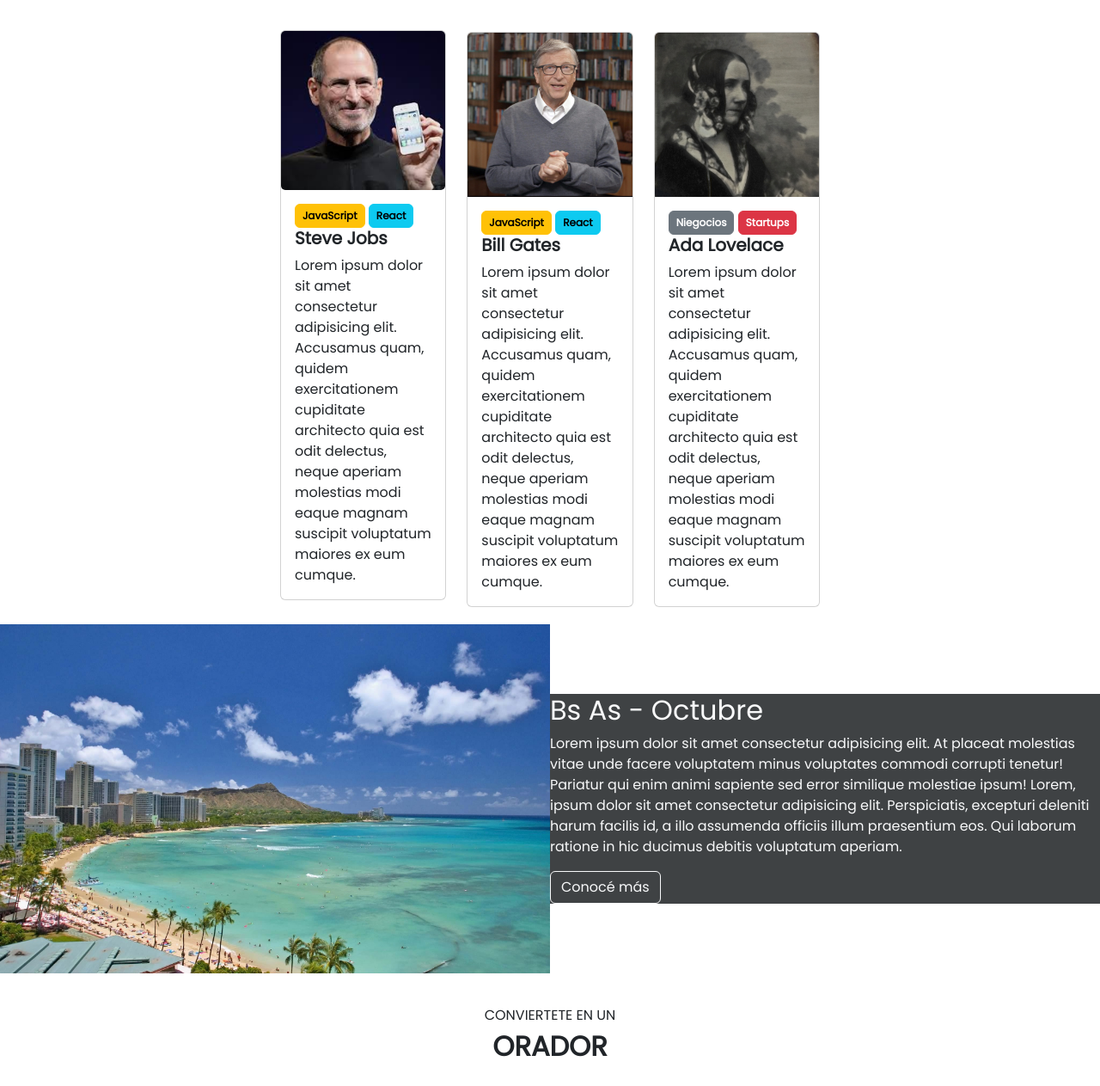
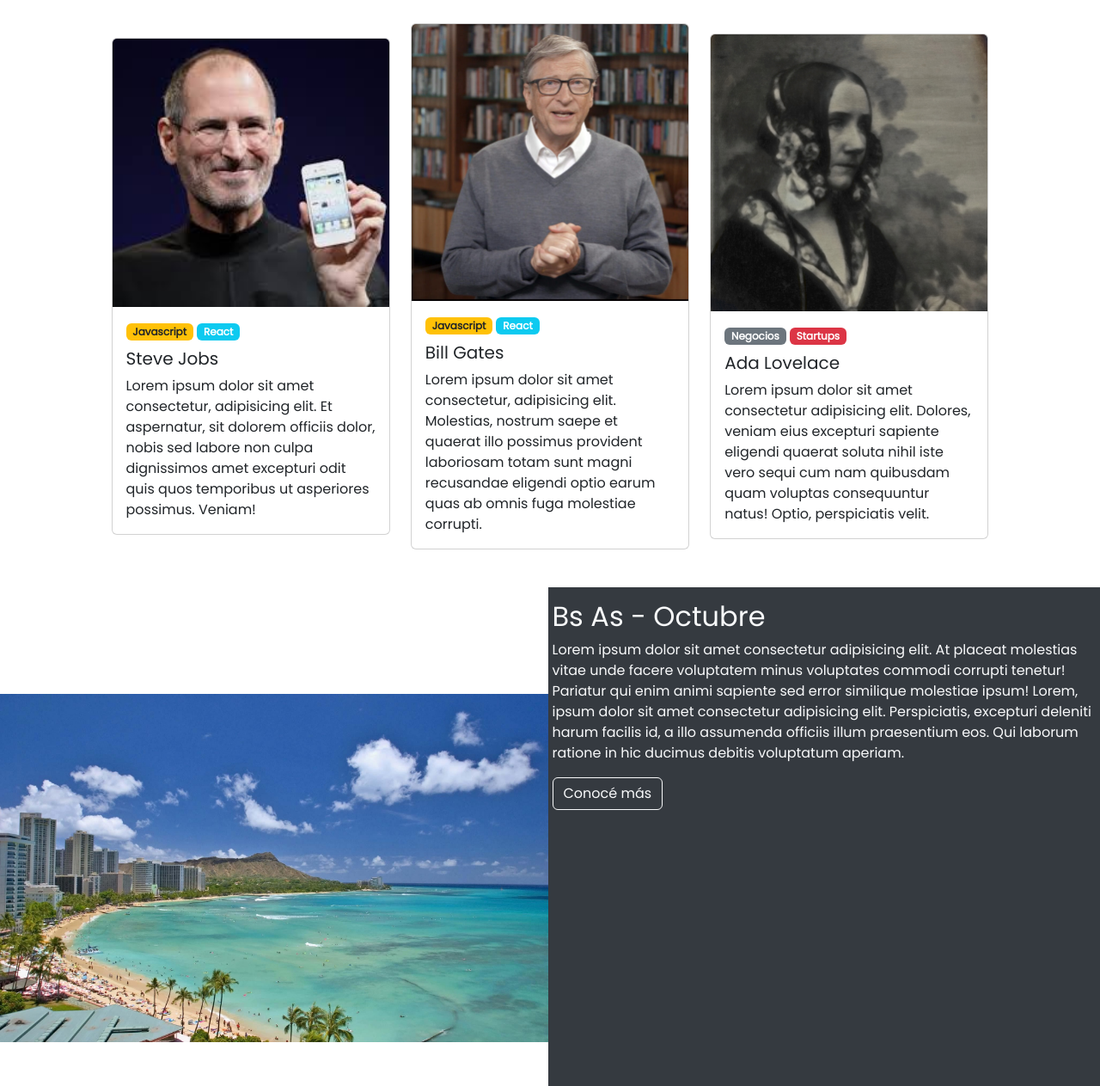
Before and after one commit to Mar1p0sa/tp_final, a plain HTML site: page index.html in a window 1280 px wide. Shown: the part 707-1970 px from the top of the page at 86% size. Drawn offline with nearby package versions, Linux system fonts and the light colour scheme.

Commit message:
Cambios varios
los links del menu  apuntan al id de la section.
Se cambio la estructura de ordenadores y se reconfiguro el sector de ubicacion.

```diff
--- a/index.html
+++ b/index.html
@@ -28,13 +28,13 @@
                 <a class="nav-link active" aria-current="page" href="#">La conferencia</a>
               </li>
               <li class="nav-item">
-                <a class="nav-link" href="#ancla-oradores">Los oradores</a>
+                <a class="nav-link" href="#oradores">Los oradores</a>
               </li>
               <li class="nav-item">
-                <a class="nav-link" href="#ancla-ubicacion">El lugar y la fecha</a>
+                <a class="nav-link" href="#lugar">El lugar y la fecha</a>
               </li>
               <li class="nav-item">
-                <a class="nav-link" href="#ancla-form-orador">Conviértete en orador</a>
+                <a class="nav-link" href="#form-orador">Conviértete en orador</a>
               </li>
                 <li class="nav-item">
                   <a class="nav-link  " id="nav-link-verde" href="#">Comprar tickets</a>
@@ -103,75 +103,68 @@
           <span class="visually-hidden">Next</span>
         </button>
    </section>
-        <div class="conoce">
-        <h6>CONOCE A LOS</h6>
-          <a id="ancla-oradores"><h2><b>ORADORES</b></h2></a>
-        </div>
+
                                                       <!--SECCION ORADORES-->
 
-        <div class="conte">
-          <div class="row">
-          <div class="col-sm-10 col-md-4 col-lg-2 col-xl-2">
-            <div class="card">
-              <img src="./elementos/steve.jpg" class="card-img img-fluid" alt="...">
+ <section class="container mb-4" id="oradores">
+  <div class="conoce">
+  <h6 class="titulo-gral">CONOCE A LOS </h6>
+    <a><h2><b>ORADORES</b></h2></a>
+  </div>
+  <div class="row justify-content-center">
+      <div class="col-md-11">
+          <div class="row row-cols-1 row-cols-md-3 g-4">
+              <div class="col">
+                  <div class="card h-100">
+                      <img src="./elementos/steve.jpg" class="card-img-top" alt="...">
                       <div class="card-body">
-                <button type="button" class="btn btn-warning"
-                style="--bs-btn-padding-y: .25rem; --bs-btn-padding-x: .5rem; --bs-btn-font-size: .75rem;">
-                 <b>JavaScript</b></button>
-                <button type="button" class="btn btn-info"
-                style="--bs-btn-padding-y: .25rem; --bs-btn-padding-x: .5rem; --bs-btn-font-size: .75rem;">
-                 <b>React</b></button>
-                <h5 class="card-title"><b>Steve Jobs</b></h5>
-                <p class="card-text">Lorem ipsum dolor sit amet consectetur adipisicing elit.
-                  Accusamus quam, quidem exercitationem cupiditate architecto quia est odit delectus,
-                  neque aperiam molestias modi eaque magnam suscipit voluptatum maiores ex eum cumque.</p>
+                          <div class="mb-2">
+                              <span class="badge bg-warning text-dark">Javascript</span>
+                              <span class="badge bg-info">React</span>
+                          </div>
+                          <h5 class="card-title">Steve Jobs</h5>
+                          <p class="card-text">Lorem ipsum dolor sit amet consectetur, adipisicing elit. Et aspernatur, sit dolorem officiis dolor, nobis sed labore non culpa dignissimos amet excepturi odit quis quos temporibus ut asperiores possimus. Veniam!</p>
                       </div>
                   </div>
               </div>
-          <div class="col-sm-10 col-md-4 col-lg-2 col-xl-2"style="padding-top: 10px;" >
-            <div class="card">
+              <div class="col">
+                  <div class="card h-100">
                       <img src="./elementos/bill.jpg" class="card-img-top" alt="...">
                       <div class="card-body">
-                <button type="button" class="btn btn-warning"
-                style="--bs-btn-padding-y: .25rem; --bs-btn-padding-x: .5rem; --bs-btn-font-size: .75rem;">
-                 <b>JavaScript</b></button>
-                 <button type="button" class="btn btn-info"
-                 style="--bs-btn-padding-y: .25rem; --bs-btn-padding-x: .5rem; --bs-btn-font-size: .75rem;">
-                  <b>React</b></button>
-                <h5 class="card-title"><b>Bill Gates</b></h5>
-                <p class="card-text">Lorem ipsum dolor sit amet consectetur adipisicing elit.
-                  Accusamus quam, quidem exercitationem cupiditate architecto quia est odit delectus,
-                  neque aperiam molestias modi eaque magnam suscipit voluptatum maiores ex eum cumque.</p>
+                          <div class="mb-2">
+                              <span class="badge bg-warning text-dark">Javascript</span>
+                              <span class="badge bg-info">React</span>
+                          </div>
+                          <h5 class="card-title">Bill Gates</h5>
+                          <p class="card-text">Lorem ipsum dolor sit amet consectetur, adipisicing elit. Molestias, nostrum saepe et quaerat illo possimus provident laboriosam totam sunt magni recusandae eligendi optio earum quas ab omnis fuga molestiae corrupti.</p>
                       </div>
                   </div>
               </div>
-          <div class="col-sm-10 col-md-4 col-lg-2 col-xl-2" style="padding-top: 10px;">
-            <div class="card">
+              <div class="col">
+                  <div class="card h-100">
                       <img src="./elementos/ada.jpeg" class="card-img-top" alt="...">
                       <div class="card-body">
-                <button type="button" class="btn btn-secondary"
-                style="--bs-btn-padding-y: .25rem; --bs-btn-padding-x: .5rem; --bs-btn-font-size: .75rem;">
-                 <b>Niegocios</b></button>
-                 <button type="button" class="btn btn-danger"
-                 style="--bs-btn-padding-y: .25rem; --bs-btn-padding-x: .5rem; --bs-btn-font-size: .75rem;">
-                  <b>Startups</b></button>
-                <h5 class="card-title"><b>Ada Lovelace</b></h5>
-                <p class="card-text">Lorem ipsum dolor sit amet consectetur adipisicing elit.
-                  Accusamus quam, quidem exercitationem cupiditate architecto quia est odit delectus,
-                  neque aperiam molestias modi eaque magnam suscipit voluptatum maiores ex eum cumque.</p>
+                          <div class="mb-2">
+                              <span class="badge bg-secondary">Negocios</span>
+                              <span class="badge bg-danger">Startups</span>
+                          </div>
+                          <h5 class="card-title">Ada Lovelace</h5>
+                          <p class="card-text">Lorem ipsum dolor sit amet consectetur adipisicing elit. Dolores, veniam eius excepturi sapiente eligendi quaerat soluta nihil iste vero sequi cum nam quibusdam quam voluptas consequuntur natus! Optio, perspiciatis velit.</p>
                       </div>
                   </div>
               </div>
           </div>
       </div>
+  </div>
+
+</section>
                                                  <!--SECCION UBICACION-->
-       <a id="ancla-ubicacion"></a>
-      <section class="mb-4"  id="lugar">
+  <section class="mb-4" id="lugar">
     <div class="row g-0">
-            <div class="col-md">
+        <div class="col-md border-light">
             <img src="./elementos/honolulu.jpg" alt="Honolulu" class="img-fluid">
         </div>
-            <div class="col-md text-light h-100 bg-aside1" style="background-color: #3f4244;">
+        <div class="col-md text-light" id="gris">
             <h2>Bs As - Octubre</h2>
             <p>Lorem ipsum dolor sit amet consectetur adipisicing elit. At placeat molestias vitae unde facere voluptatem minus voluptates commodi corrupti tenetur! Pariatur qui enim animi sapiente sed error similique molestiae ipsum! Lorem, ipsum dolor sit amet consectetur adipisicing elit. Perspiciatis, excepturi deleniti harum facilis id, a illo assumenda officiis illum praesentium eos. Qui laborum ratione in hic ducimus debitis voluptatum aperiam.</p>
             <a class="btn btn-outline-light" href="#">Conocé más</a>
@@ -185,7 +178,7 @@
         <div class="col-lg-8 col-xl-7">
             <div class="conoce">
               <h6>CONVIERTETE EN UN</h6>
-                <a id="ancla-form-orador"><h2><b>ORADOR</b></h2></a>
+                <a id="orador"><h2><b>ORADOR</b></h2></a>
               </div>
             <p class="text-center">Anótate como orador para dar una charla ignite. Cuéntanos de qué quieres hablar!</p>
             <form action="">
--- a/styles.css
+++ b/styles.css
@@ -49,6 +49,13 @@
 #lugar{
     padding-top: 20px;
 }
+#gris{
+  background-color: rgb(53, 58, 64);
+  padding-bottom: 394px;
+  padding-top: 15px;
+  padding-left: 5px;
+}
+
 #totalPago {
     font-size: 1.4rem;
     font-weight: 700;
```
Lines whose indentation alone changed are shown as unchanged.
